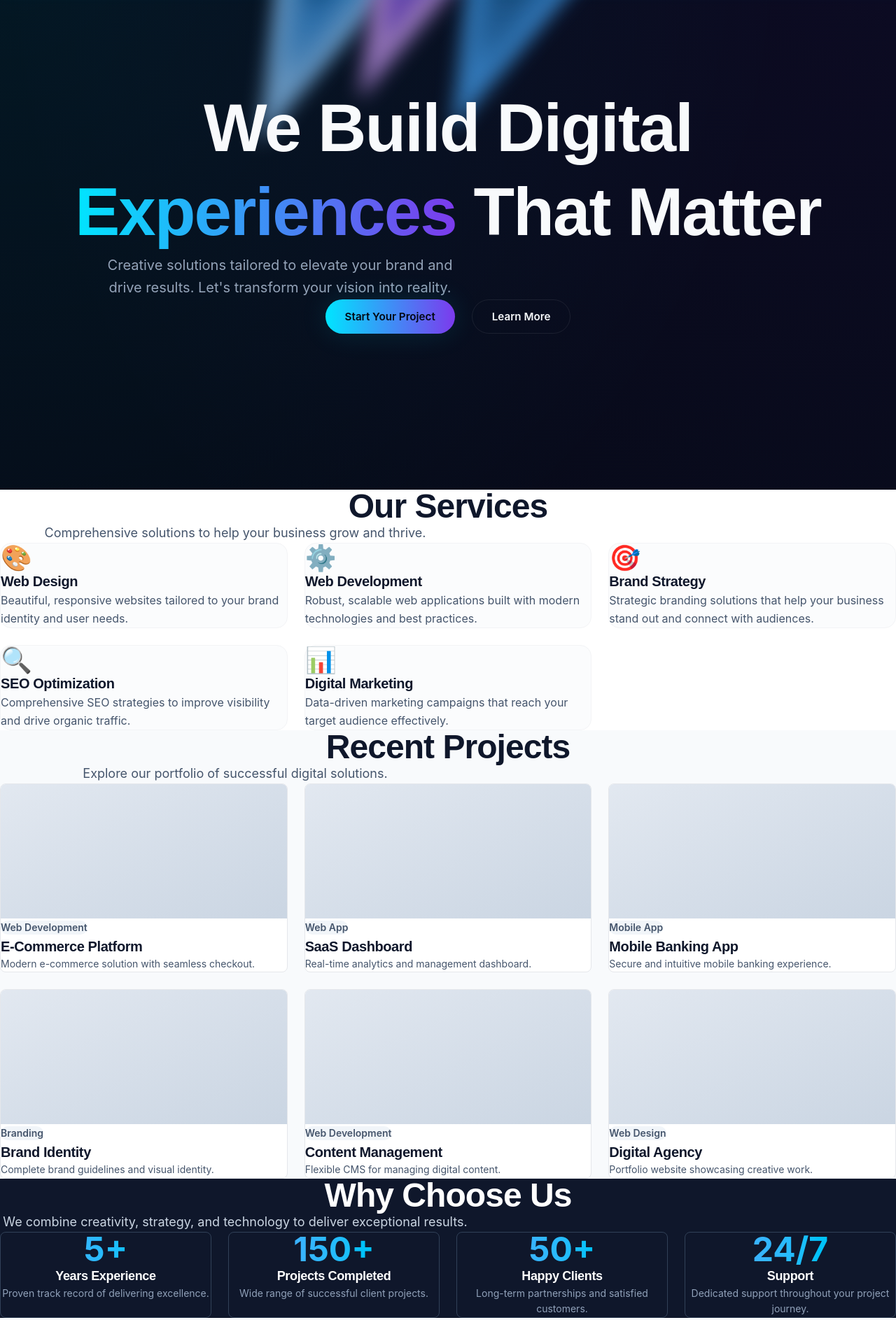
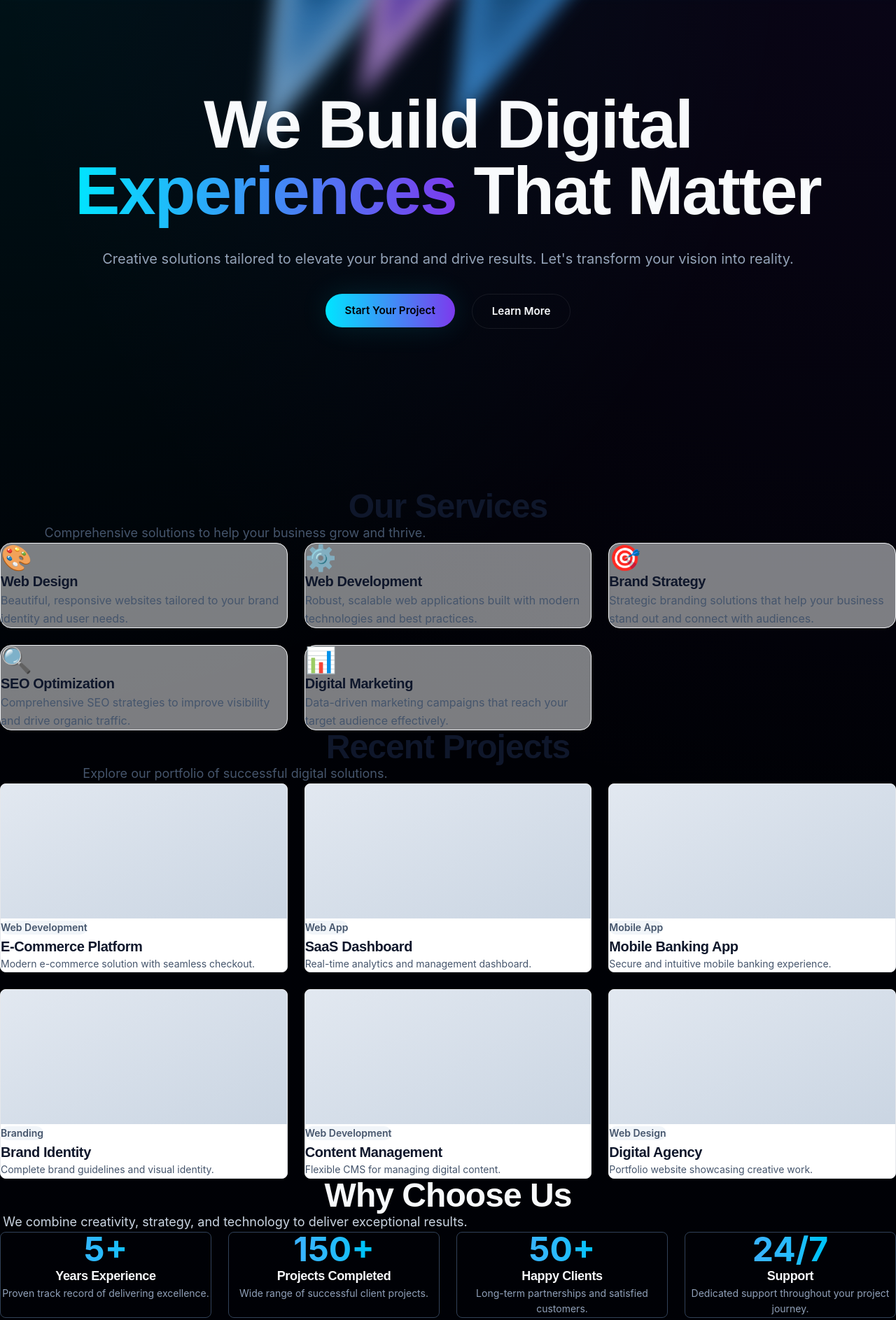
Before and after one commit to vanshu275/codexa, a React (Vite) app: page / in a window 1280 px wide. Shown: the part 100-1987 px from the top of the page at 70% size. Built offline with nearby package versions, Linux system fonts and the light colour scheme.

Commit message:
all changes in hero
Signed-off-by: Vansh Upadhyay <upadhyayvansh92@gmail.com>

```diff
--- a/src/components/About.jsx
+++ b/src/components/About.jsx
@@ -34,7 +34,7 @@ export default function About() {
 
 
   return (
-    <section id='about' ref={containerRef} className="py-20 px-4 bg-slate-50 items-center text-center">
+    <section id='about' ref={containerRef} className="py-20 px-4  items-center text-center">
       <div className="max-w-7xl mx-auto">
         <div
           ref={contentRef}
--- a/src/components/Contact.jsx
+++ b/src/components/Contact.jsx
@@ -33,7 +33,7 @@ export default function Contact() {
   };
 
   return (
-    <section id='contact' ref={containerRef} className="py-20 px-4 bg-white">
+    <section id='contact' ref={containerRef} className="py-20 px-4">
       <div className="max-w-4xl mx-auto">
         <div className="text-center mb-12">
           <h2 className="text-4xl sm:text-5xl font-bold text-slate-900 mb-4 text-balance">
@@ -47,7 +47,7 @@ export default function Contact() {
         <form
           ref={formRef}
           onSubmit={handleSubmit}
-          className="space-y-6 bg-slate-50 p-8 rounded-lg border border-gray-200"
+          className="space-y-6  p-8 rounded-lg border border-gray-200 "
         >
           <div className="grid md:grid-cols-2 gap-6">
             <div>
--- a/src/components/Footer.jsx
+++ b/src/components/Footer.jsx
@@ -8,7 +8,7 @@ export default function Footer() {
   const currentYear = new Date().getFullYear();
 
   return (
-    <footer ref={footerRef} className="bg-slate-900 text-white py-12 px-4">
+    <footer ref={footerRef} className="py-12 px-4">
       <div className="max-w-7xl mx-auto">
         <div className="grid md:grid-cols-4 gap-8 mb-8">
           {/* Company */}
--- a/src/components/Hero.jsx
+++ b/src/components/Hero.jsx
@@ -1,4 +1,4 @@
-import { useRef } from 'react';
+import { useRef } from "react";
 
 export default function Hero() {
   const containerRef = useRef(null);
@@ -7,33 +7,31 @@ export default function Hero() {
 
   return (
     <section
-    id='hero'
+      id="hero"
       ref={containerRef}
       className="min-h-screen flex items-center justify-center px-4 pt-20 pb-20 relative"
     >
-      <div className="container text-center relative z-10">
+      <div className="container text-center relative z-10 flex flex-col gap-9">
         <h1
           ref={headingRef}
-          className="text-5xl sm:text-6xl lg:text-8xl mb-6 leading-tight"
+          className="text-5xl sm:text-6xl lg:text-8xl leading-23.75"
         >
-          We Build Digital <span className="gradient-text">Experiences</span> That Matter
+          We Build Digital <span className="gradient-text">Experiences</span>{" "}
+          That Matter
         </h1>
 
-        <p
-          ref={subRef}
-          className="text-lg sm:text-xl muted-text mb-10 max-w-2xl mx-auto leading-relaxed text-balance"
-        >
+        <p ref={subRef} className="text-lg sm:text-xl muted-text ">
           Creative solutions tailored to elevate your brand and drive results.
           Let&apos;s transform your vision into reality.
         </p>
 
         <div className="flex flex-col sm:flex-row gap-6 justify-center">
-          <button className="btn-primary text-lg">
-            Start Your Project
-          </button>
-          <button className="btn-outline text-lg">
-            Learn More
-          </button>
+          <a href="#contact">
+            <button className="btn-primary text-lg">Start Your Project</button>
+          </a>
+          <a href="#why-us">
+            <button className="btn-outline text-lg">Learn More</button>
+          </a>
         </div>
       </div>
     </section>
--- a/src/components/Navbar.jsx
+++ b/src/components/Navbar.jsx
@@ -1,33 +1,34 @@
-import { useRef } from "react";
+
+const NAV_LINKS = [
+  { name: "Home", href: "#hero" },
+  { name: "Services", href: "#services" },
+  { name: "Projects", href: "#projects" },
+  { name: "Why Us", href: "#why-us" },
+  { name: "About", href: "#about" },
+];
 
 export default function Navbar() {
-  const navRef = useRef(null);
 
-  const navLinks = [
-    { name: "Home", href: "#hero" },
-    { name: "Services", href: "#services" },
-    { name: "Projects", href: "#projects" },
-    { name: "Why Us", href: "#why-us" },
-    { name: "About", href: "#about" },
-  ];
 
   return (
-    <nav ref={navRef} className="navbar">
+    <nav className="navbar">
       <div className="container">
         <div className="nav-wrapper">
-          <div className="logo select-none">
-            <span>C</span>odexa
-          </div>
+          <a href="#hero" className="logo select-none">
+            <span className="font-bold">C</span>odexa
+          </a>
 
           <ul className="nav-links">
-            {navLinks.map((link) => (
-              <li key={link.name}>
-                <a href={link.href}>{link.name}</a>
+            {NAV_LINKS.map(({ name, href }) => (
+              <li key={name}>
+                <a href={href} className="hover:text-blue-500 transition-colors">
+                  {name}
+                </a>
               </li>
             ))}
           </ul>
 
-          <div>
+          <div className="nav-actions">
             <a href="#contact">
               <button className="btn-outline">Let's Talk</button>
             </a>
--- a/src/components/Projects.jsx
+++ b/src/components/Projects.jsx
@@ -46,7 +46,7 @@ export default function Projects() {
 
 
   return (
-    <section id='projects' ref={containerRef} className="py-20 px-4 bg-slate-50">
+    <section id='projects' ref={containerRef} className="py-20 px-4 ">
       <div className="max-w-7xl mx-auto">
         <div className="text-center mb-16">
           <h2 className="text-4xl sm:text-5xl font-bold text-slate-900 mb-4 text-balance">
--- a/src/components/Services.jsx
+++ b/src/components/Services.jsx
@@ -44,7 +44,7 @@ export default function Services() {
   return (
     <section
     id="services"
-    ref={containerRef} className="py-20 px-4 bg-white overflow-hidden">
+    ref={containerRef} className="py-20 px-4 overflow-hidden">
       <div className="max-w-7xl mx-auto">
         <div className="text-center mb-16">
           <h2 className="text-4xl sm:text-5xl font-bold text-slate-900 mb-4">
--- a/src/components/WhyUs.jsx
+++ b/src/components/WhyUs.jsx
@@ -35,7 +35,7 @@ export default function WhyUs() {
 
 
   return (
-    <section id='why-us' ref={containerRef} className="py-20 px-4 bg-slate-900 text-white">
+    <section id='why-us' ref={containerRef} className="py-20 px-4">
       <div className="max-w-7xl mx-auto">
         <div className="text-center mb-16">
           <h2 className="text-4xl sm:text-5xl font-bold mb-4 text-balance">
--- a/src/index.css
+++ b/src/index.css
@@ -1,36 +1,4 @@
 @import "tailwindcss";
-
-/*below this msg is just a theme so don't touch it */
-/* Futuristic Midnight Theme */
-
-:root {
-  /* Background Colors */
-  --bg-primary: #030712;
-  --bg-secondary: #0b1020;
-  --bg-tertiary: #111827;
-
-  /* Futuristic Accent Colors */
-  --accent-primary: #00e5ff;
-  --accent-secondary: #7c3aed;
-  --accent-soft: #38bdf8;
-  --accent-glow: rgba(0, 229, 255, 0.18);
-
-  /* Text Colors */
-  --text-primary: #f8fafc;
-  --text-secondary: #94a3b8;
-  --text-muted: #64748b;
-
-  /* Border + Effects */
-  --border-color: rgba(255, 255, 255, 0.08);
-  --shadow-soft: 0 10px 30px rgba(0, 0, 0, 0.35);
-  --shadow-glow: 0 0 40px rgba(0, 229, 255, 0.12);
-  --radius: 18px;
-  --transition: all 0.3s ease;
-
-  /* Typography */
-  --font-heading: 'Sora', sans-serif;
-  --font-body: 'Inter', sans-serif;
-}
 
 /* Reset */
 * {
@@ -45,8 +13,16 @@ html {
 
 body {
   background:
-    radial-gradient(circle at top right, rgba(124, 58, 237, 0.08), transparent 40%),
-    radial-gradient(circle at top left, rgba(0, 229, 255, 0.08), transparent 35%),
+    radial-gradient(
+      circle at top right,
+      rgba(124, 58, 237, 0.08),
+      transparent 40%
+    ),
+    radial-gradient(
+      circle at top left,
+      rgba(0, 229, 255, 0.08),
+      transparent 35%
+    ),
     linear-gradient(180deg, var(--bg-primary), var(--bg-secondary));
   color: var(--text-primary);
   font-family: var(--font-body);
@@ -101,7 +77,11 @@ button {
 }
 
 .gradient-text {
-  background: linear-gradient(90deg, var(--accent-primary), var(--accent-secondary));
+  background: linear-gradient(
+    90deg,
+    var(--accent-primary),
+    var(--accent-secondary)
+  );
   -webkit-background-clip: text;
   -webkit-text-fill-color: transparent;
   background-clip: text;
@@ -129,7 +109,11 @@ button {
 
 /* Buttons */
 .btn-primary {
-  background: linear-gradient(90deg, var(--accent-primary), var(--accent-secondary));
+  background: linear-gradient(
+    90deg,
+    var(--accent-primary),
+    var(--accent-secondary)
+  );
   color: var(--bg-primary);
   padding: 12px 28px;
   border-radius: 100px;
--- a/src/main.jsx
+++ b/src/main.jsx
@@ -2,6 +2,7 @@ import { StrictMode } from 'react'
 import { createRoot } from 'react-dom/client'
 import App from './App.jsx'
 import './index.css'
+import './utilis.css'
 
 
 createRoot(document.getElementById('root')).render(
--- /dev/null
+++ b/src/utilis.css
@@ -0,0 +1,32 @@
+
+/*below this msg is just a theme so don't touch it */
+/* Futuristic Midnight Theme */
+
+:root {
+  /* Background Colors */
+  --bg-primary: #000105;
+  --bg-secondary: #000106;
+  --bg-tertiary: #111827;
+
+  /* Futuristic Accent Colors */
+  --accent-primary: #00e5ff;
+  --accent-secondary: #7c3aed;
+  --accent-soft: #38bdf8;
+  --accent-glow: rgba(0, 229, 255, 0.18);
+
+  /* Text Colors */
+  --text-primary: #f8fafc;
+  --text-secondary: #94a3b8;
+  --text-muted: #64748b;
+
+  /* Border + Effects */
+  --border-color: rgba(255, 255, 255, 0.08);
+  --shadow-soft: 0 10px 30px rgba(0, 0, 0, 0.35);
+  --shadow-glow: 0 0 40px rgba(0, 229, 255, 0.12);
+  --radius: 18px;
+  --transition: all 0.3s ease;
+
+  /* Typography */
+  --font-heading: 'Sora', sans-serif;
+  --font-body: 'Inter', sans-serif;
+}
```
